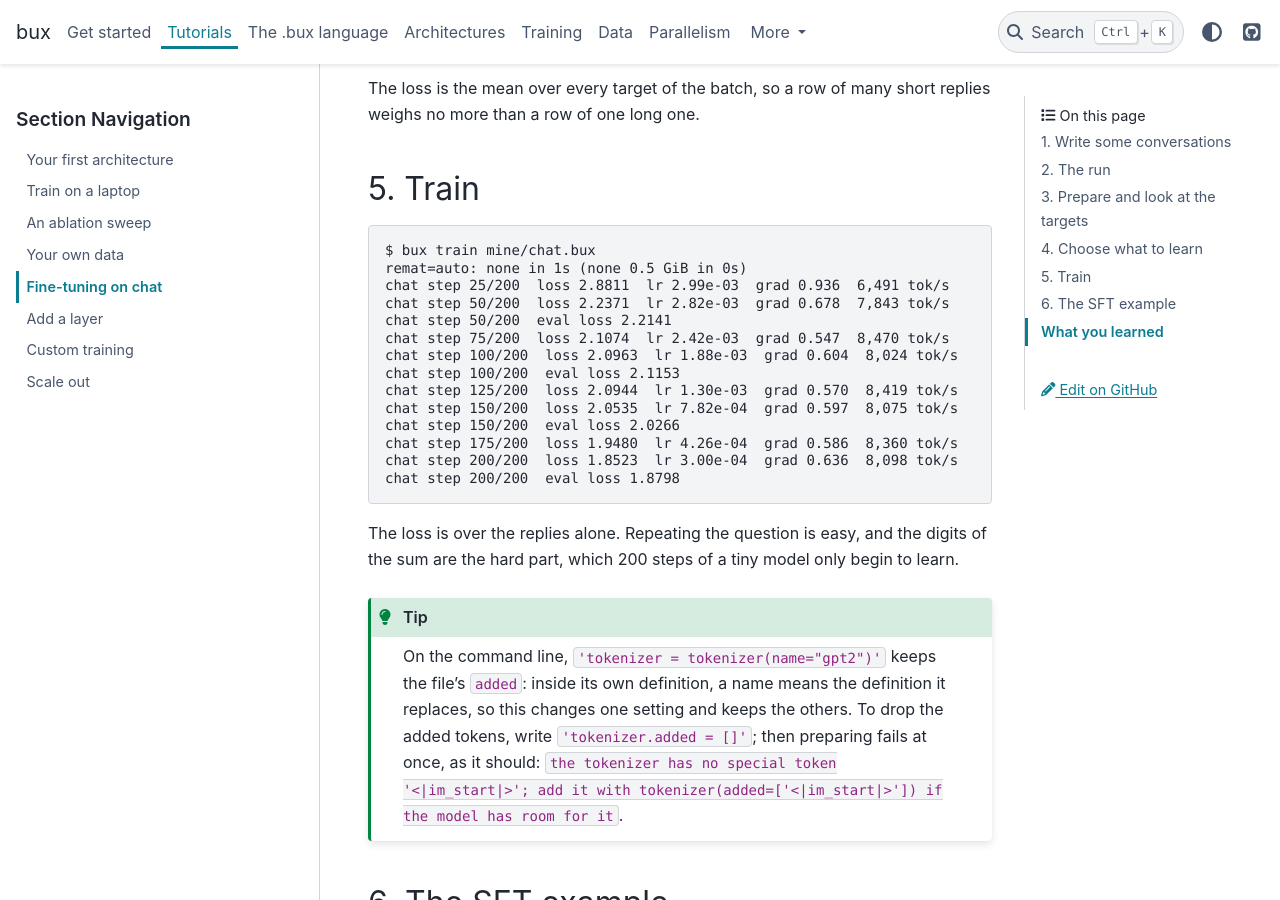
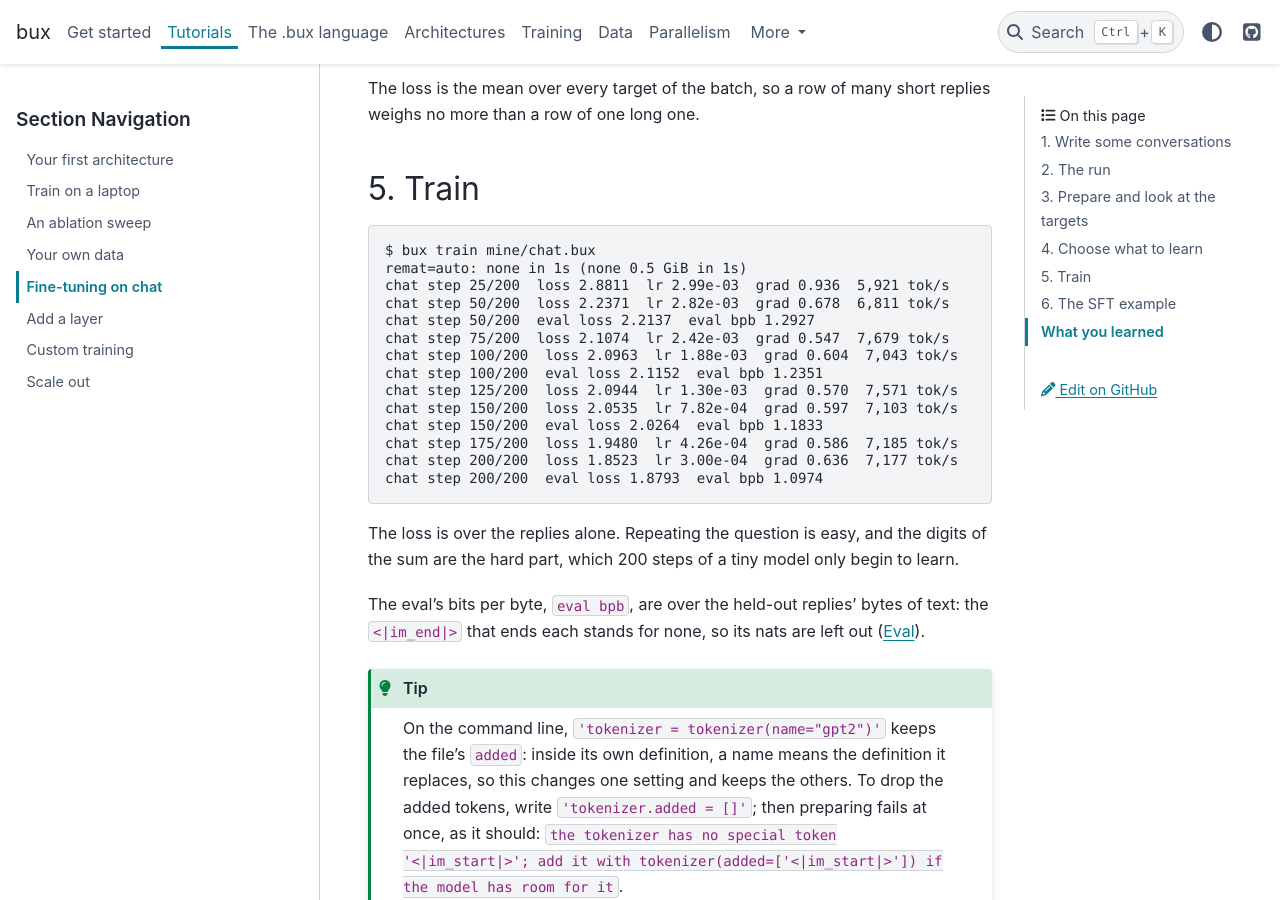
Before and after one commit to pilot7747/bux, a Sphinx documentation site: the page built from docs/tutorials/fine-tuning-chat.md, in a window 1280 px wide and 900 px high, scrolled down 4359 px. Built offline with Sphinx 7.4.7 and the PyData theme 0.15.4, drawn with Linux system fonts in a browser that asks for light colours; cross-references to code outside the pages are shown as plain code.

Commit message:
Docs: the chat tutorial's training is a rerun's, with its bits per byte
The training losses are the same to the digit, as the rows are; the eval losses,
means over every target now, are within 5e-4, and eval bpb is over the replies'
bytes of text, without the <|im_end|> that ends each.

Co-Authored-By: Claude Opus 5.5 <noreply@anthropic.com>

````diff
--- a/docs/tutorials/fine-tuning-chat.md
+++ b/docs/tutorials/fine-tuning-chat.md
@@ -206,23 +206,27 @@ weighs no more than a row of one long one.
 
 ```console
 $ bux train mine/chat.bux
-remat=auto: none in 1s (none 0.5 GiB in 0s)
-chat step 25/200  loss 2.8811  lr 2.99e-03  grad 0.936  6,491 tok/s
-chat step 50/200  loss 2.2371  lr 2.82e-03  grad 0.678  7,843 tok/s
-chat step 50/200  eval loss 2.2141
-chat step 75/200  loss 2.1074  lr 2.42e-03  grad 0.547  8,470 tok/s
-chat step 100/200  loss 2.0963  lr 1.88e-03  grad 0.604  8,024 tok/s
-chat step 100/200  eval loss 2.1153
-chat step 125/200  loss 2.0944  lr 1.30e-03  grad 0.570  8,419 tok/s
-chat step 150/200  loss 2.0535  lr 7.82e-04  grad 0.597  8,075 tok/s
-chat step 150/200  eval loss 2.0266
-chat step 175/200  loss 1.9480  lr 4.26e-04  grad 0.586  8,360 tok/s
-chat step 200/200  loss 1.8523  lr 3.00e-04  grad 0.636  8,098 tok/s
-chat step 200/200  eval loss 1.8798
+remat=auto: none in 1s (none 0.5 GiB in 1s)
+chat step 25/200  loss 2.8811  lr 2.99e-03  grad 0.936  5,921 tok/s
+chat step 50/200  loss 2.2371  lr 2.82e-03  grad 0.678  6,811 tok/s
+chat step 50/200  eval loss 2.2137  eval bpb 1.2927
+chat step 75/200  loss 2.1074  lr 2.42e-03  grad 0.547  7,679 tok/s
+chat step 100/200  loss 2.0963  lr 1.88e-03  grad 0.604  7,043 tok/s
+chat step 100/200  eval loss 2.1152  eval bpb 1.2351
+chat step 125/200  loss 2.0944  lr 1.30e-03  grad 0.570  7,571 tok/s
+chat step 150/200  loss 2.0535  lr 7.82e-04  grad 0.597  7,103 tok/s
+chat step 150/200  eval loss 2.0264  eval bpb 1.1833
+chat step 175/200  loss 1.9480  lr 4.26e-04  grad 0.586  7,185 tok/s
+chat step 200/200  loss 1.8523  lr 3.00e-04  grad 0.636  7,177 tok/s
+chat step 200/200  eval loss 1.8793  eval bpb 1.0974
 ```
 
 The loss is over the replies alone. Repeating the question is easy, and the digits of
 the sum are the hard part, which 200 steps of a tiny model only begin to learn.
+
+The eval's bits per byte, `eval bpb`, are over the held-out replies' bytes of text:
+the `<|im_end|>` that ends each stands for none, so its nats are left out
+([Eval](../training/running.md#eval)).
 
 :::{tip}
 On the command line, `'tokenizer = tokenizer(name="gpt2")'` keeps the file's
````
